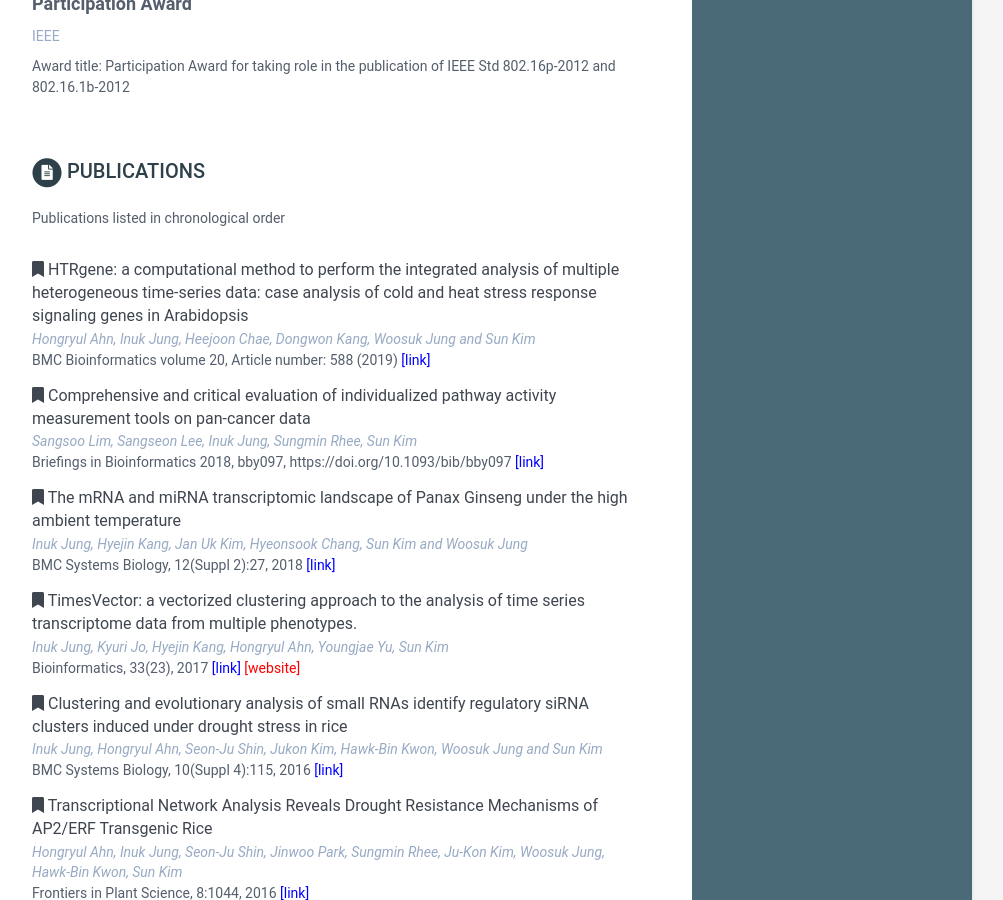
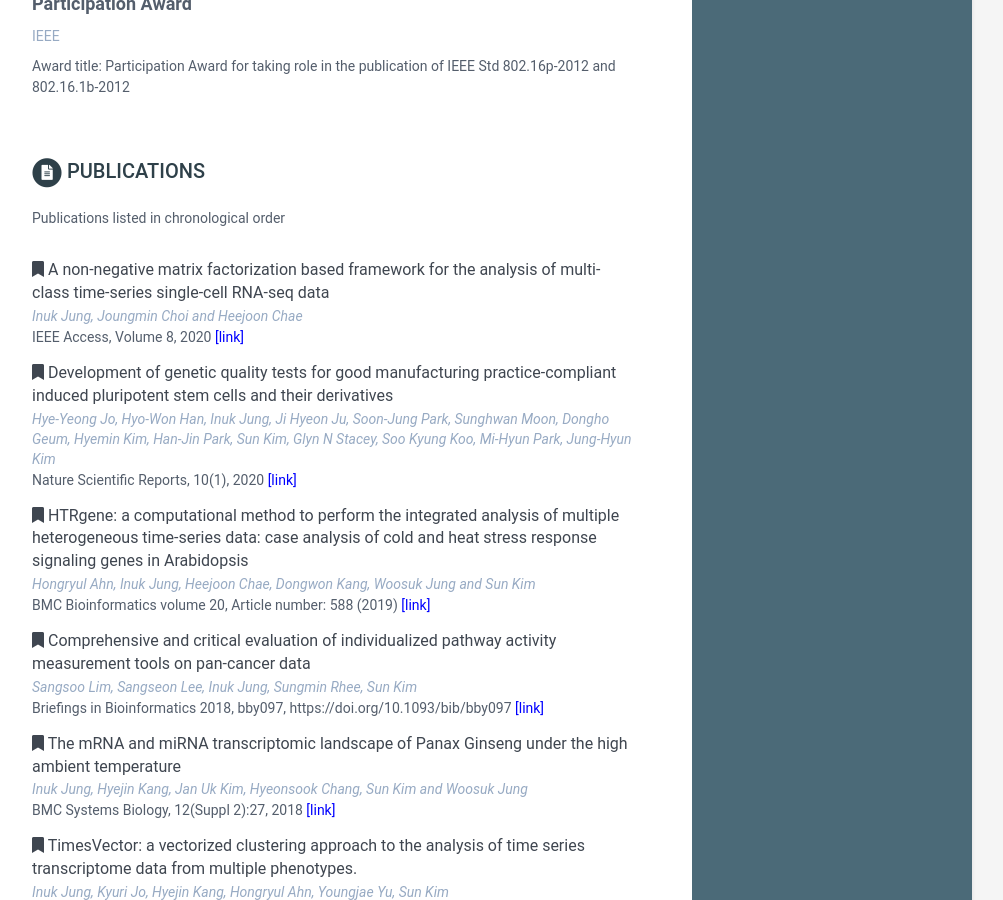
Before and after one commit to inukj/inukj.github.io, a Jekyll site: the page built from index.html, in a window 1280 px wide and 900 px high, scrolled down 1349 px. Shown: the whole window, without its empty margins (168-1171 px from the left). Built offline with Jekyll 4.4.1, drawn with Linux system fonts in a browser that asks for light colours.

Commit message:
Update data.yml

```diff
--- a/_data/data.yml
+++ b/_data/data.yml
@@ -135,6 +135,16 @@ publications:
       Publications listed in chronological order
 
     papers:
+      - title: "A non-negative matrix factorization based framework for the analysis of multi-class time-series single-cell RNA-seq data"
+        authors: "Inuk Jung, Joungmin Choi and Heejoon Chae"
+        conference: "IEEE Access, Volume 8, 2020"
+        link: "https://ieeexplore.ieee.org/abstract/document/9018223"
+
+      - title: "Development of genetic quality tests for good manufacturing practice-compliant induced pluripotent stem cells and their derivatives"
+        authors: "Hye-Yeong Jo, Hyo-Won Han, Inuk Jung, Ji Hyeon Ju, Soon-Jung Park, Sunghwan Moon, Dongho Geum, Hyemin Kim, Han-Jin Park, Sun Kim, Glyn N Stacey, Soo Kyung Koo, Mi-Hyun Park, Jung-Hyun Kim"
+        conference: "Nature Scientific Reports, 10(1), 2020"
+        link: "https://www.nature.com/articles/s41598-020-60466-9"
+
       - title: "HTRgene: a computational method to perform the integrated analysis of multiple heterogeneous time-series data: case analysis of cold and heat stress response signaling genes in Arabidopsis"
         authors: "Hongryul Ahn, Inuk Jung, Heejoon Chae, Dongwon Kang, Woosuk Jung and Sun Kim "
         conference: "BMC Bioinformatics volume 20, Article number: 588 (2019)"
```
